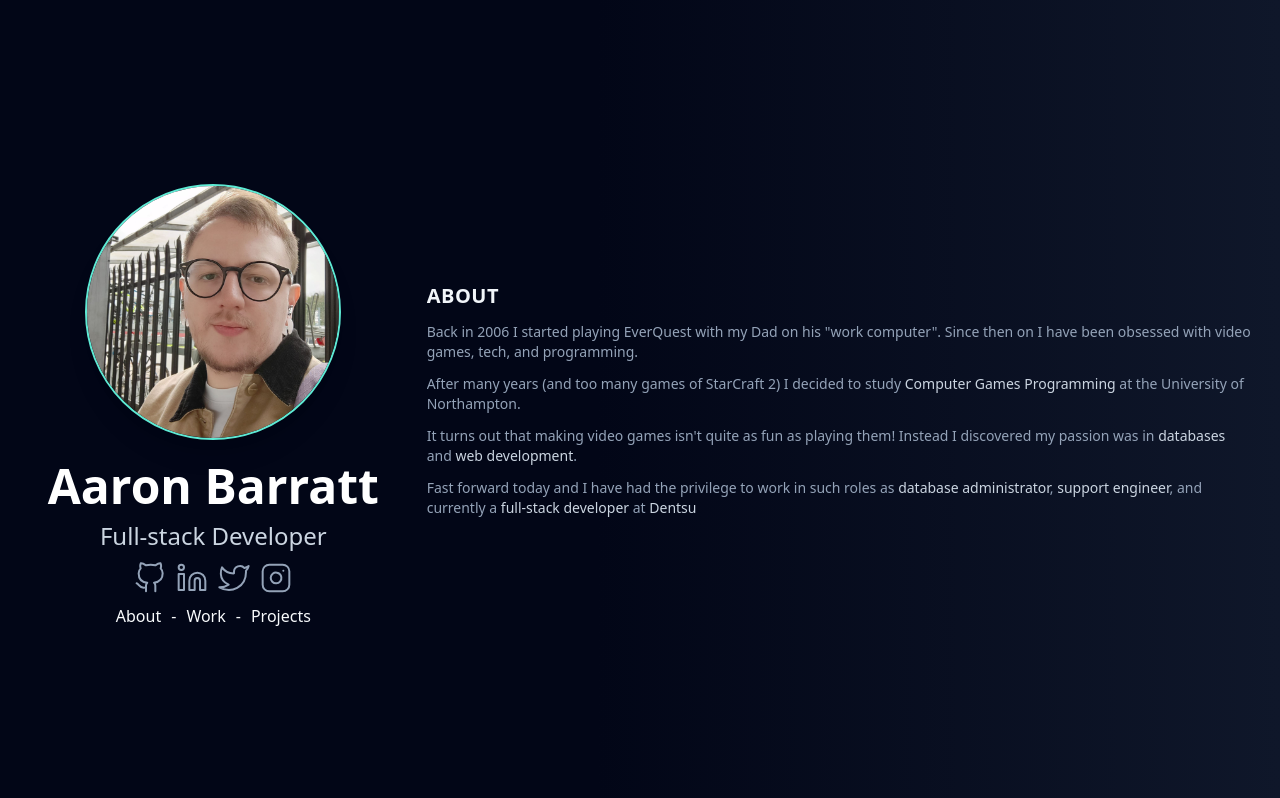
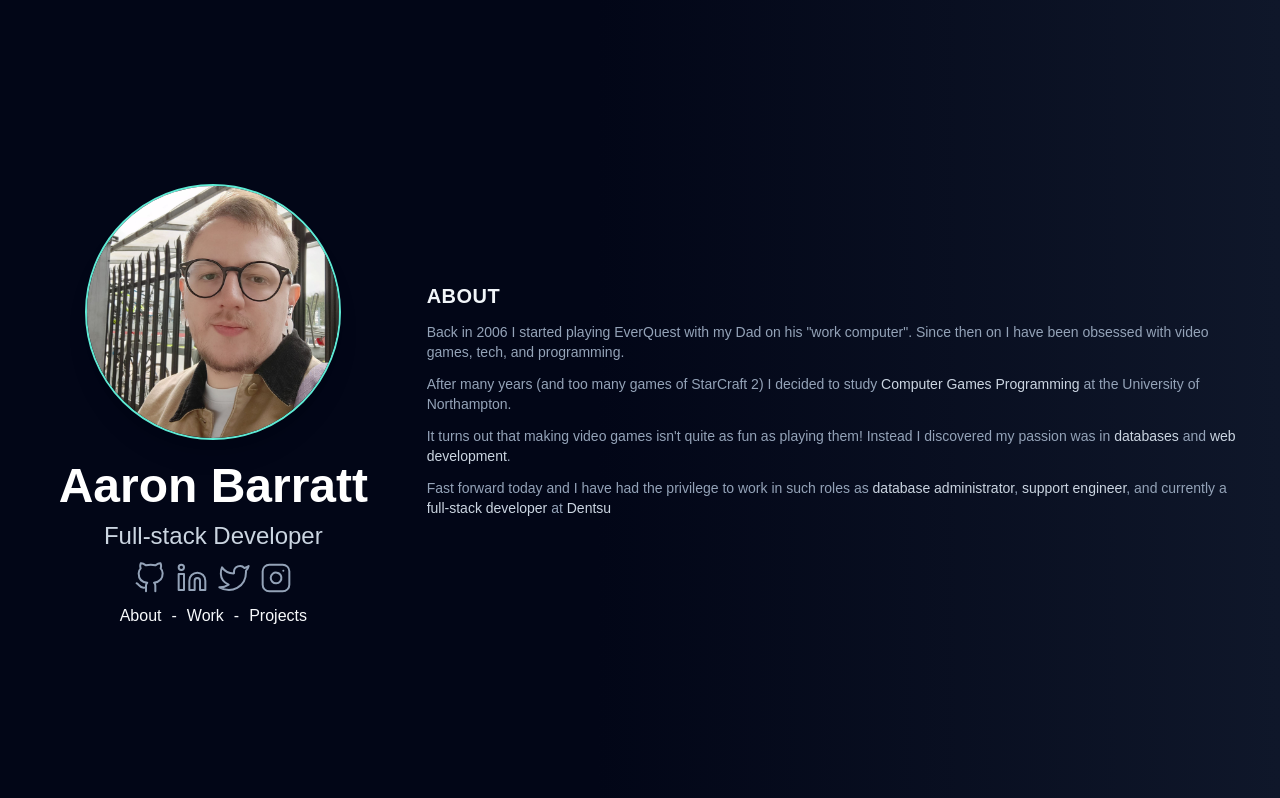
Before and after one commit to BanAaron/tailwind, a SvelteKit app: page / in a window 1280 px wide. Shown: the top 798 px of the page. Built offline with nearby package versions, Linux system fonts and the light colour scheme.

Commit message:
Geist font

```diff
--- a/package.json
+++ b/package.json
@@ -30,5 +30,9 @@
 		"typescript": "^5.0.0",
 		"vite": "^4.4.2"
 	},
-	"type": "module"
+	"type": "module",
+	"dependencies": {
+		"@fontsource-variable/inter": "^5.0.15",
+		"geist": "^1.0.0"
+	}
 }
--- a/src/app.html
+++ b/src/app.html
@@ -3,7 +3,7 @@
 <head>
   <meta charset="utf-8"/>
   <title>aaronbarratt.dev</title>
-    <link rel="icon" href="%sveltekit.assets%/favicon.png"/>
+  <link rel="icon" href="%sveltekit.assets%/favicon.png"/>
   <meta name="viewport" content="width=device-width, initial-scale=1"/>
   %sveltekit.head%
 </head>
--- a/src/routes/+page.svelte
+++ b/src/routes/+page.svelte
@@ -1,17 +1,25 @@
 <script>
   import "../app.css"
   import selfie from "$lib/assets/selfie.jpeg"
+  import "@fontsource-variable/inter"
 
   let showMobileNavMenu = "hidden"
 
   function toggleShowMobileNavMenu() {
     if (showMobileNavMenu === "hidden") {
       showMobileNavMenu = ""
-    } else {
-      showMobileNavMenu = "hidden"
+      return
     }
+    showMobileNavMenu = "hidden"
   }
+
 </script>
+
+<style>
+    * {
+        font-family: "Geist", "Inter Variable", sans-serif;
+    }
+</style>
 
 <div class="grid grid-cols-1 text-slate-50 md:grid-cols-2 xl:grid-cols-3" id="container">
   <!-- mobile burger menu -->
```
Also changed, not shown: 1 other file (tests, documents, lock files or other folders).
